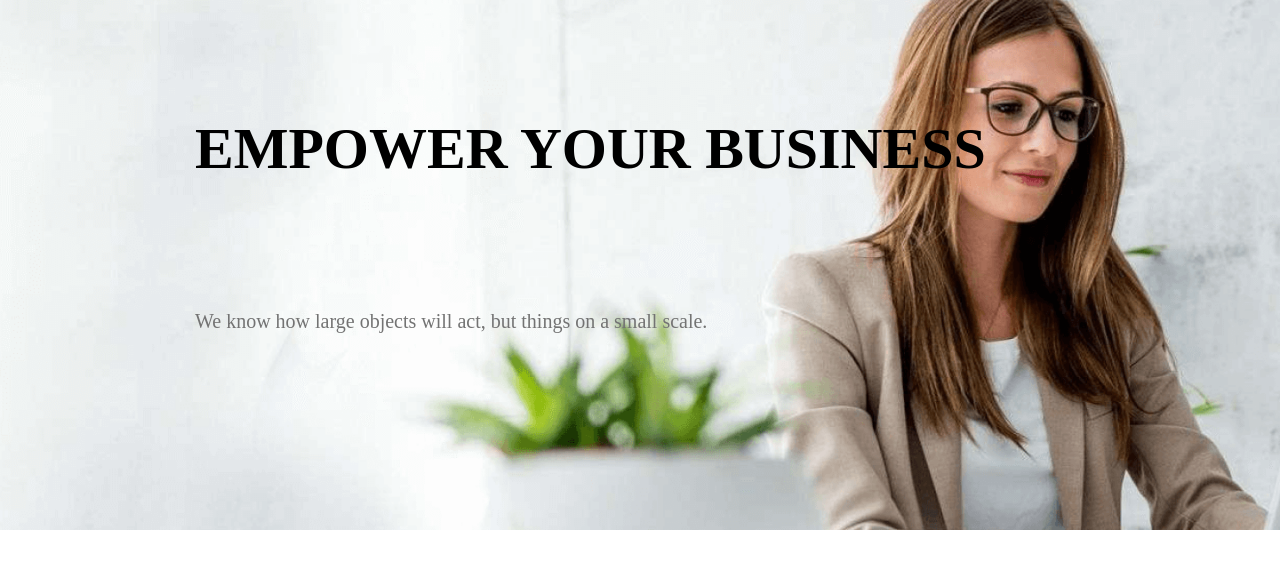
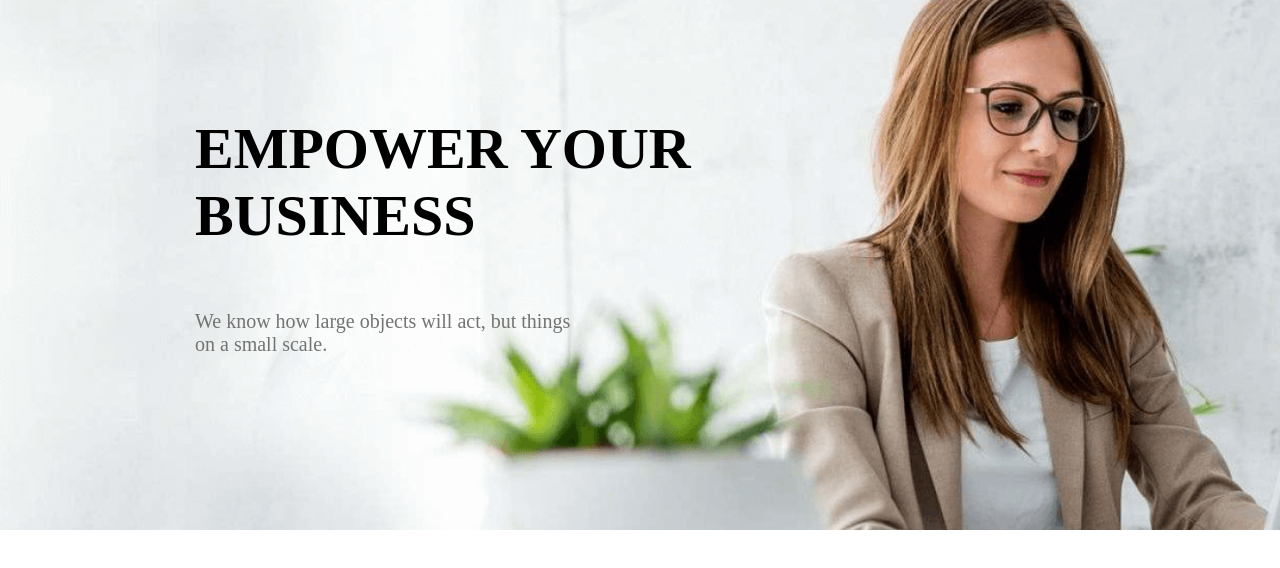
Before and after one commit to Sashacod/home_work, a plain HTML site: page index.html in a window 1280 px wide. Shown: the part 70-638 px from the top of the page. Drawn offline with Linux system fonts and the light colour scheme.

Commit message:
max width

```diff
--- a/css/styles.css
+++ b/css/styles.css
@@ -12,6 +12,8 @@
 }
 .header {
     position: relative;
+    max-width: 1440px;
+    margin: 0 auto;
 }
 .logo {
     width: 106px;
@@ -57,6 +59,7 @@ a {
     font-size: 58px;
     font-style: normal;
     font-weight: 800;
+    max-width: 45%;
 }
 .paragrah {
     position: fixed;
@@ -66,4 +69,5 @@ a {
     font-style: normal;
     font-weight: 500;
     color: #737373;
+    max-width: 30%;
 }
```
